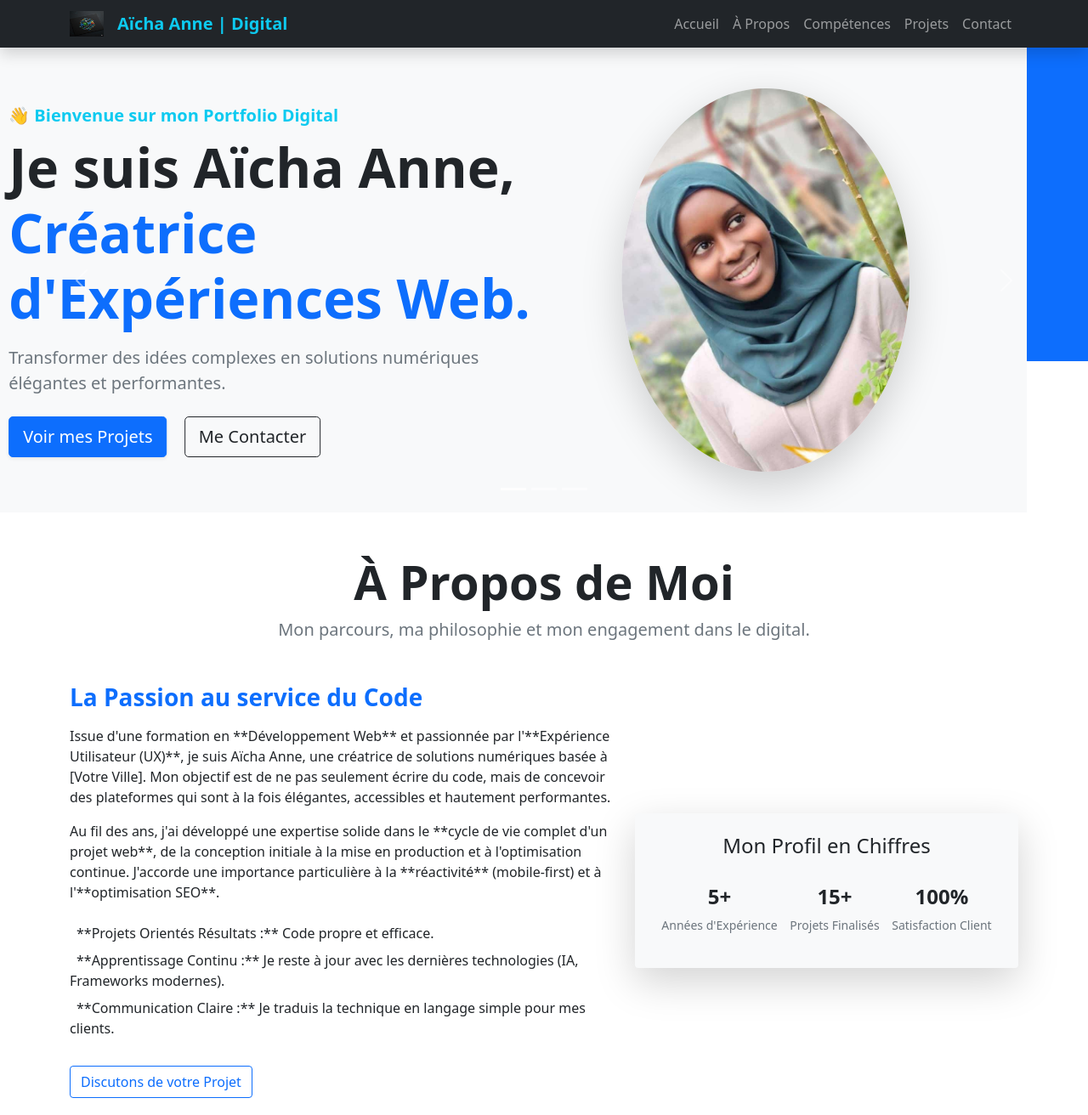
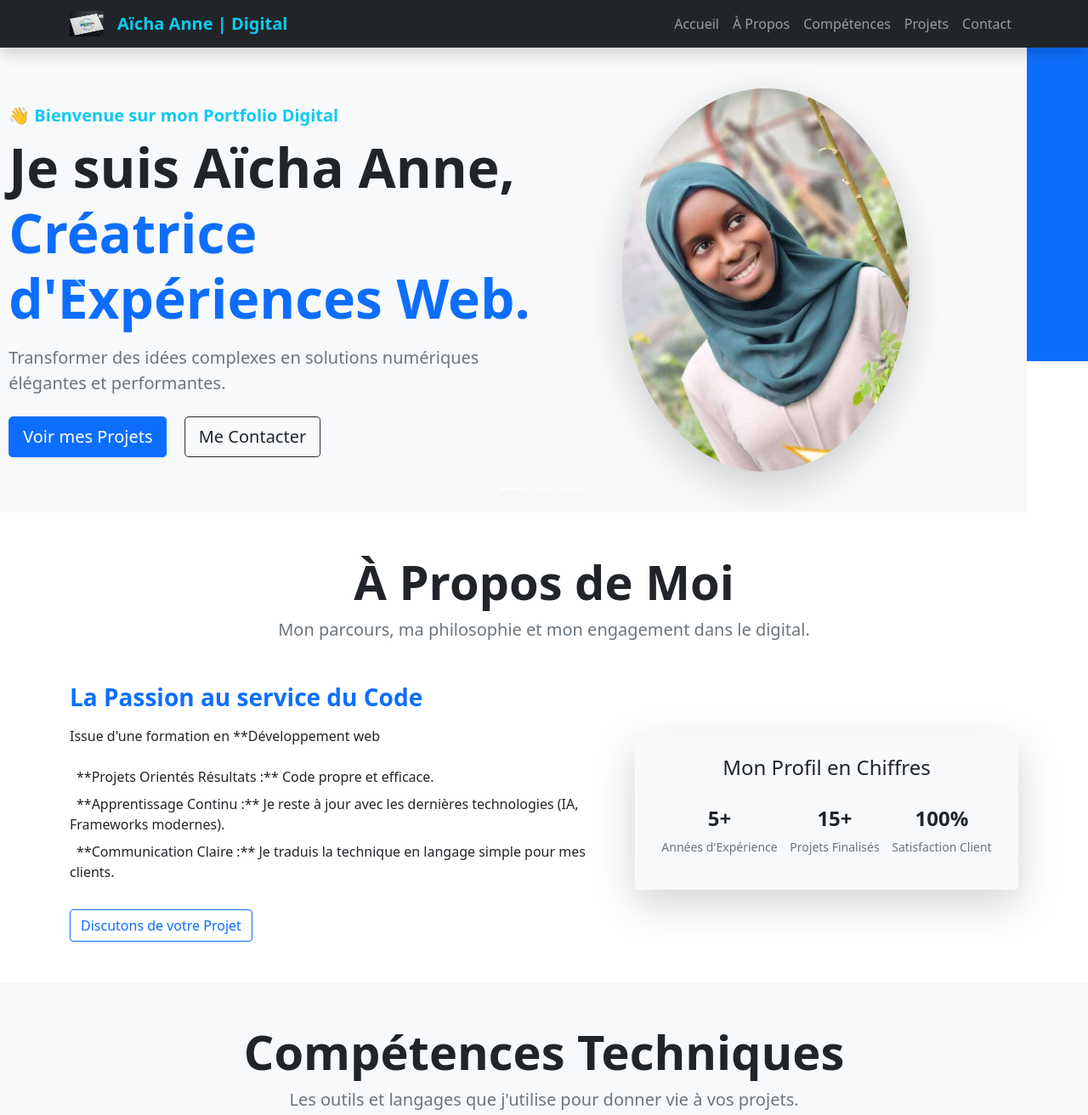
Before and after one commit to aichabebe/siteA-CHA, a plain HTML site: page index.html in a window 1280 px wide. Shown: the top 1312 px of the page at 85% size. Drawn offline with nearby package versions, Linux system fonts and the light colour scheme.

Commit message:
modifier logo

```diff
--- a/index.html
+++ b/index.html
@@ -10,7 +10,7 @@
     <header class="">
        <nav class="navbar navbar-expand-lg navbar-dark bg-dark sticky-top shadow" >
     <div class="container">
-        <img src="image/bebe.jpg"
+        <img src="image/bebe2.jpg"
                  alt="Logo Aïcha Anne"
                  width="40"
                  height="30"
@@ -136,12 +136,9 @@
                 <h3 class="fw-bold text-primary mb-3">La Passion au service du Code</h3>
 
                 <p>
-                    Issue d'une formation en **Développement Web** et passionnée par l'**Expérience Utilisateur (UX)**, je suis Aïcha Anne, une créatrice de solutions numériques basée à [Votre Ville]. Mon objectif est de ne pas seulement écrire du code, mais de concevoir des plateformes qui sont à la fois élégantes, accessibles et hautement performantes.
+                    Issue d'une formation en **Développement web
                 </p>
 
-                <p>
-                    Au fil des ans, j'ai développé une expertise solide dans le **cycle de vie complet d'un projet web**, de la conception initiale à la mise en production et à l'optimisation continue. J'accorde une importance particulière à la **réactivité** (mobile-first) et à l'**optimisation SEO**.
-                </p>
 
                 <ul class="list-unstyled mt-4">
                     <li class="mb-2"><i class="fas fa-check-circle text-primary me-2"></i> **Projets Orientés Résultats :** Code propre et efficace.</li>
@@ -423,7 +420,7 @@
                         <i class="fas fa-envelope fa-2x text-info me-3"></i>
                         <div>
                             <p class="mb-0 fw-bold">Email</p>
-                            <p class="text-muted small mb-0">aicha.anne@unchk.edu.sn</p>
+                            <p class="text-muted small mb-0">aicha.anne@unchk.edu.snc</p>
                         </div>
                     </div>
     </main>
```
Also changed, not shown: image/bebe2.jpg (added).
